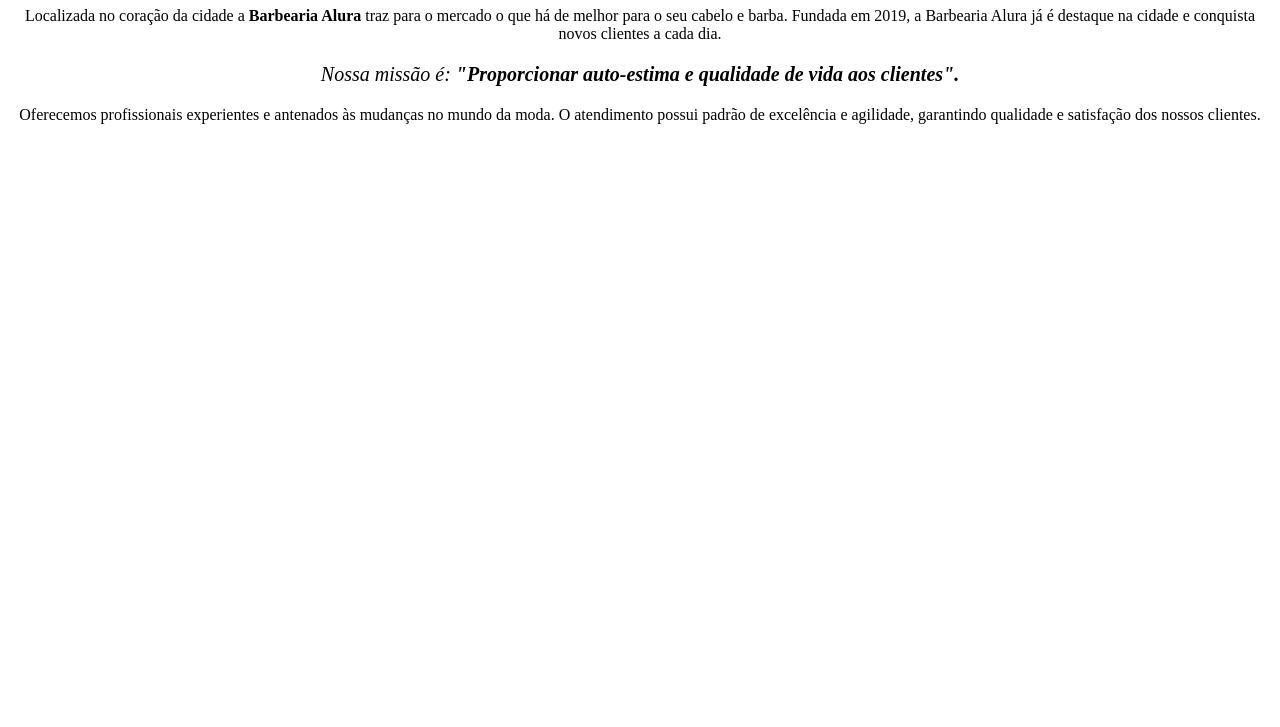
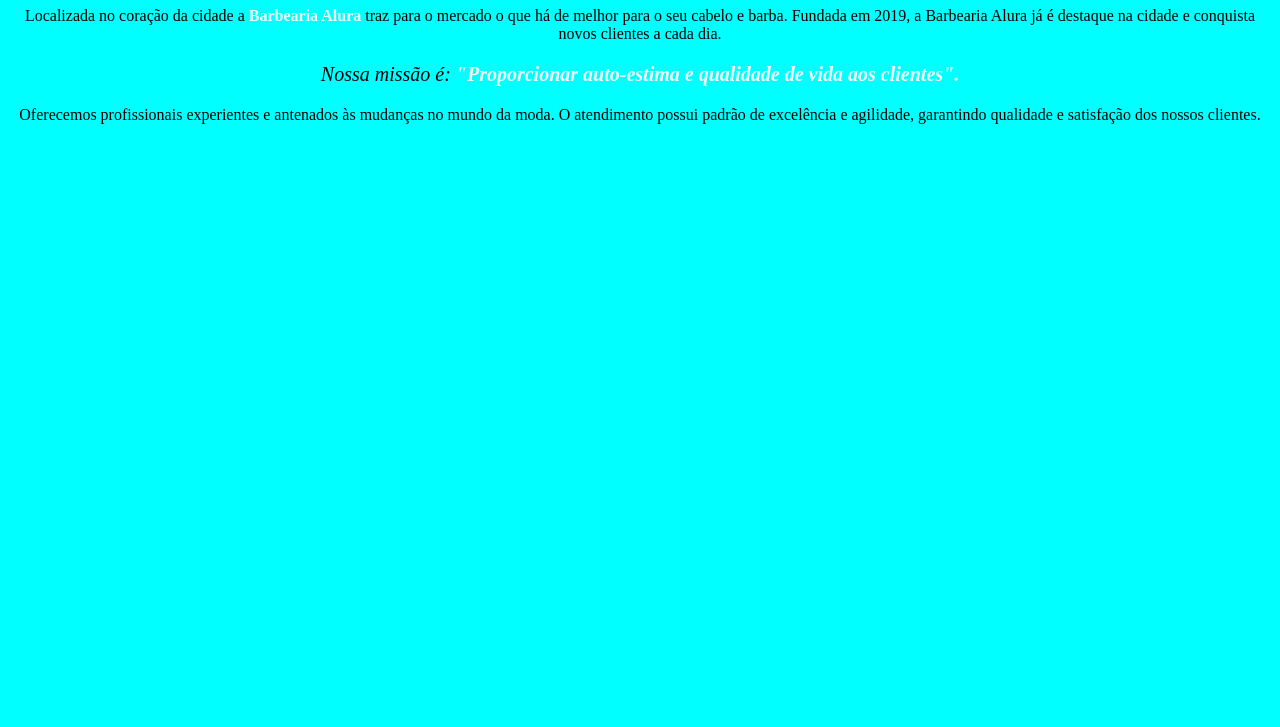
Before and after one commit to Gabr1elGraboskiSilva/barbeariaalura, a plain HTML site: page index.html in a window 1280 px wide. Shown: the part 73-800 px from the top of the page. Drawn offline with Linux system fonts and the light colour scheme.

Commit message:
color fundo]

```diff
--- a/style.css
+++ b/style.css
@@ -1,3 +1,10 @@
 p {
     text-align: center;
 }
+ body{
+    background-color: cyan;
+
+ }
+ strong{
+    color: azure;
+ }
```
